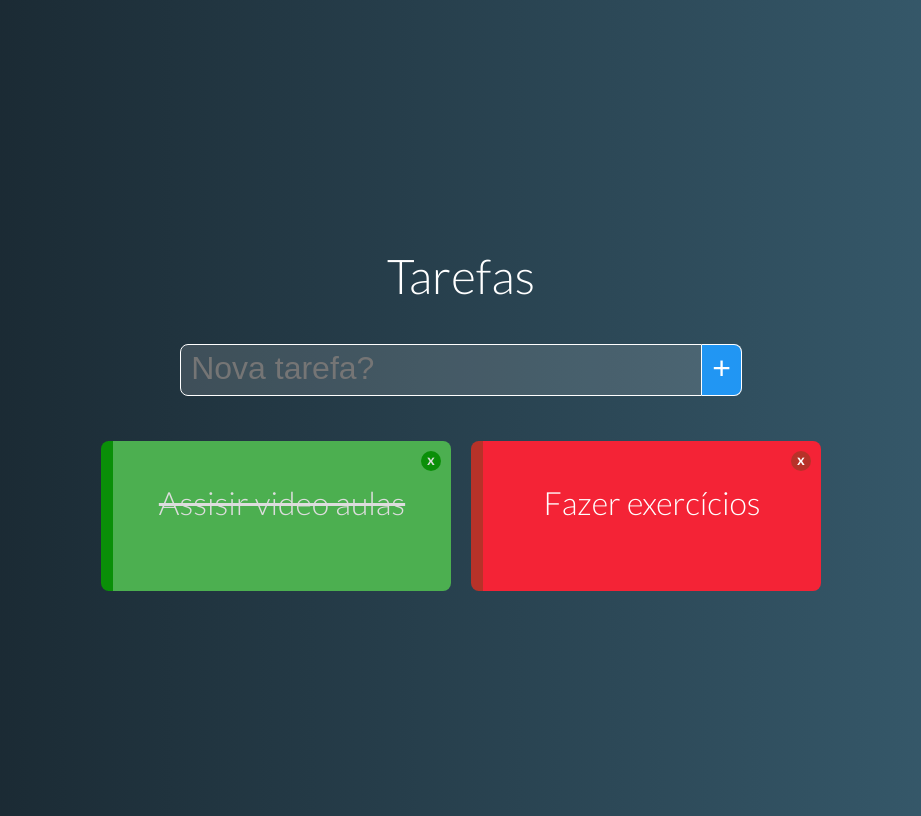
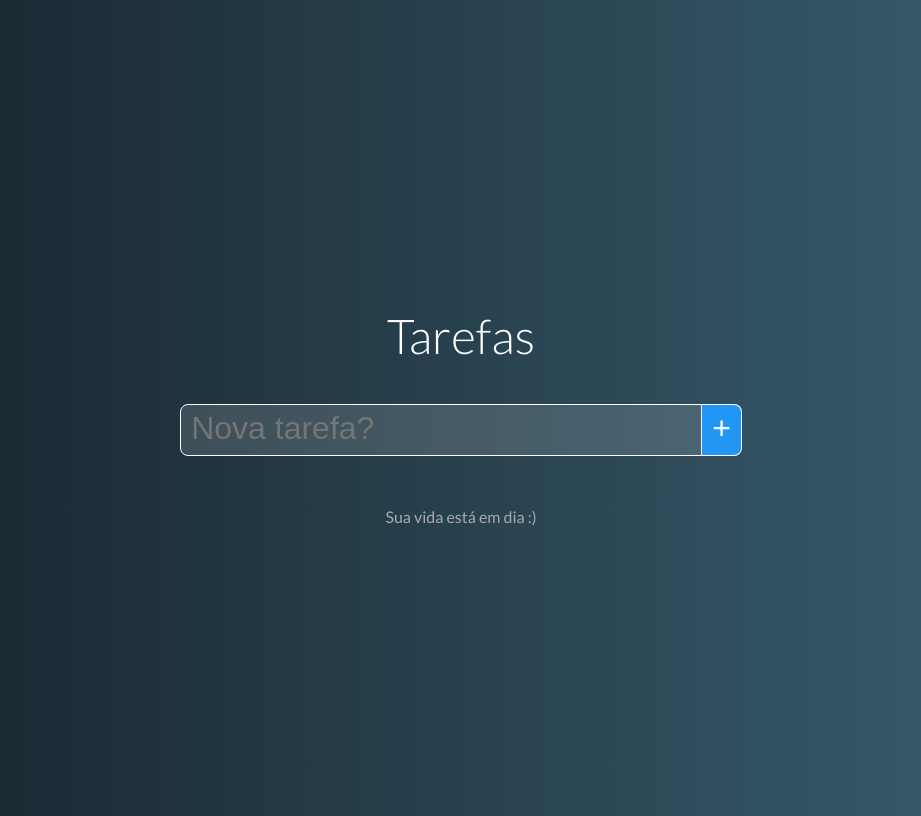
Before and after one commit to leandrorochaadm/vuejs-todolist, a Vue app: page / in a window 1280 px wide. Shown: the whole page, without its empty margins (179-1100 px from the left). Built offline with nearby package versions, Linux system fonts and the light colour scheme.

Commit message:
deletando tarefa

```diff
--- a/src/App.vue
+++ b/src/App.vue
@@ -2,7 +2,9 @@
 	<div id="app">
 		<h1>Tarefas</h1>
 		<NewTask @taskAdded="addTask($event)"/>
-		<TaksGrid :tasks="tasks"/>
+		<TaksGrid
+		@taskDeleted="deleteTask"
+		:tasks="tasks"/>
 	</div>
 </template>
 
@@ -15,8 +17,8 @@
 	data(){
 		return{
 			tasks:[
-				{name: 'Assisir video aulas', pending: false},
-				{name: 'Fazer exercícios', pending: true},
+				// {name: 'Assisir video aulas', pending: false},
+				// {name: 'Fazer exercícios', pending: true},
 			]
 		}
 	},
@@ -34,6 +36,13 @@
 			}else{
 				alert("Não é permitido adicionar uma tarefa com o nome repetido")
 			}
+		},
+		deleteTask(task){
+			//busca index do tarefa
+			const i = this.tasks.indexOf(task)
+
+			// deleta tarefa da lista pelo index
+			this.tasks.splice(i,1)
 		}
 	}
 
--- a/src/components/Task.vue
+++ b/src/components/Task.vue
@@ -1,7 +1,7 @@
 <template>
   <div class="task"
     :class="stateClass">
-    <span class="close">x</span>
+    <span @click="$emit('taskDeleted', task)" class="close">x</span>
       <p>{{task.name}}</p>
   </div>
 </template>
--- a/src/components/TaskGrid.vue
+++ b/src/components/TaskGrid.vue
@@ -1,7 +1,9 @@
 <template>
 <div class="task-grid">
     <template v-if="tasks.length">
-        <Task v-for="task in tasks" :key="task.name" :task="task"></Task>
+        <Task v-for="(task, i) in tasks" :key="task.name"
+        @taskDeleted="$emit('taskDeleted', i)"
+        :task="task"></Task>
     </template>
     <p v-else class="no-task">Sua vida está em dia :)</p>
 </div>
```
